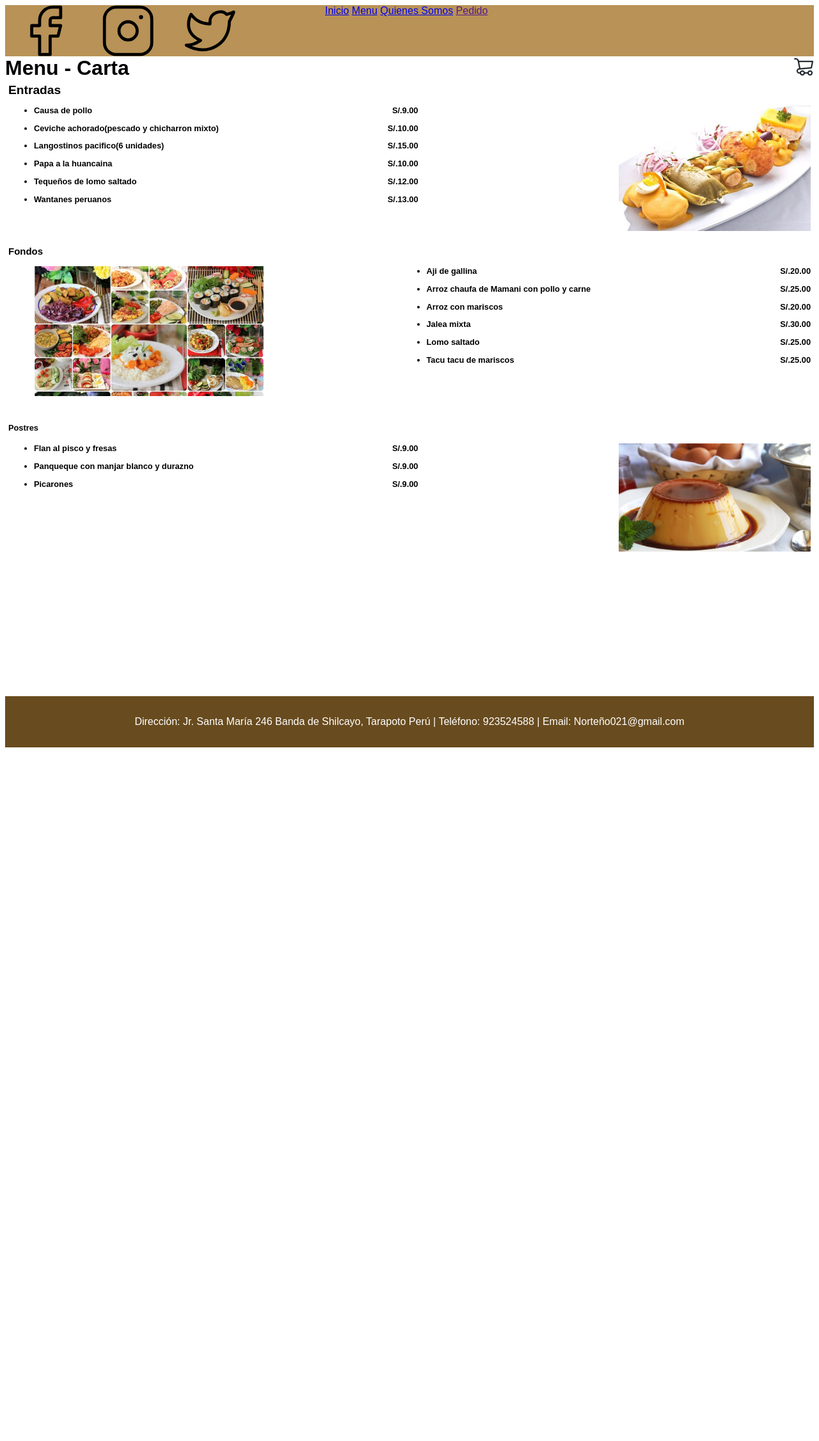
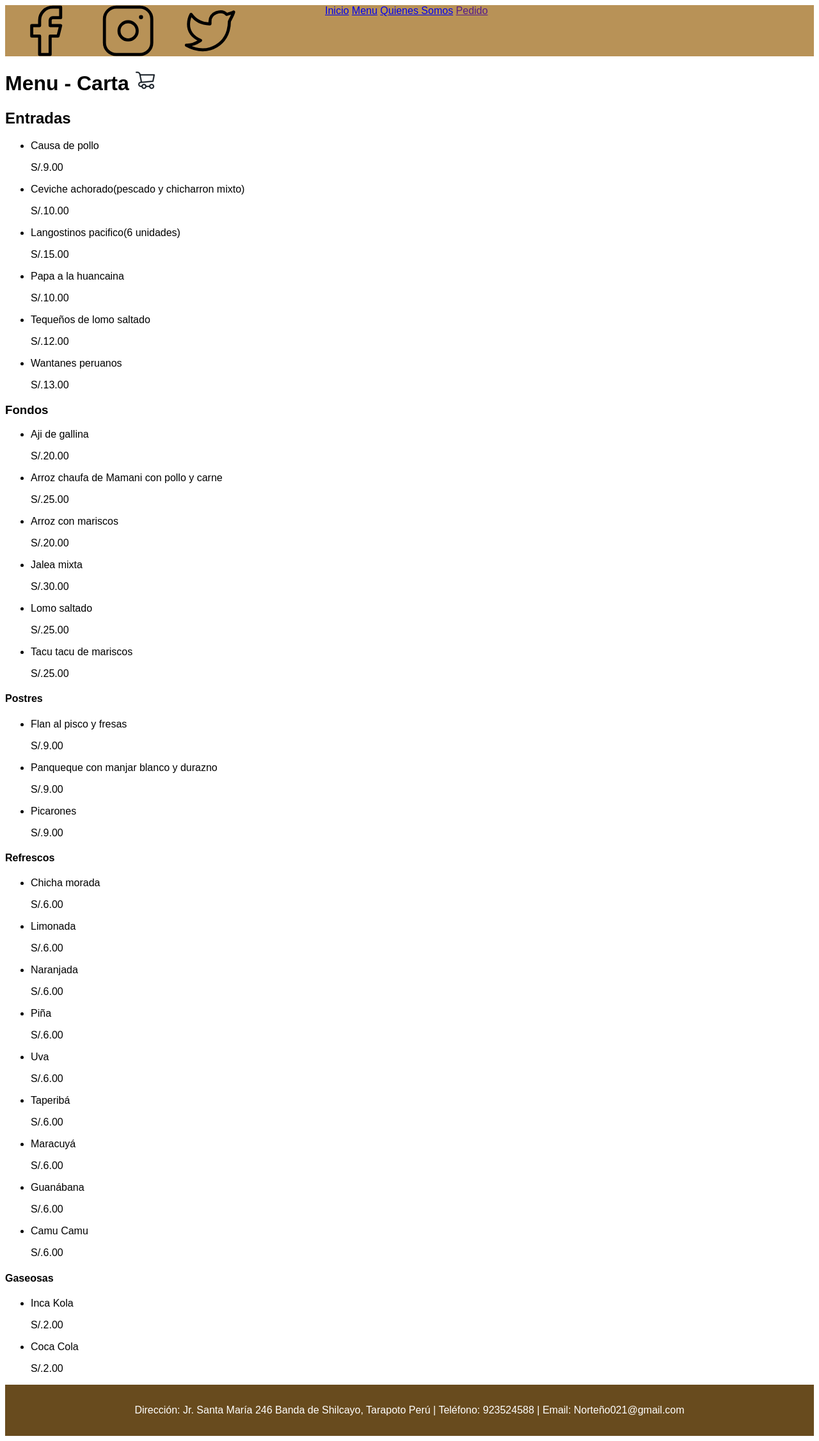
Before and after one commit to freddyjosias/webbuengustoperuano, a PHP site: page /hacer-pedido.html in a window 1280 px wide. Shown: the whole page at 64% size. Before the commit the page ends 1168 px from the top, so only its background shows below. Run offline with PHP 8.4, Linux system fonts and the light colour scheme.

Commit message:
Carta editada

```diff
--- a/css/estilos.css
+++ b/css/estilos.css
@@ -268,78 +268,6 @@ input[type="submit"]:active{
 
 /*MENU.HTML*/
 
-.menu-carta{
-    display: block;
-    width: 100%;
-    margin: 0;
-}
-
-.direccion-texto{
-    display: block;
-    font-size: 2em;
-    margin: 0;
-    font-weight: bold;
-}
-.direccion-carrito{
-    float: right;
-}
-.carta{
-    margin: 0;
-}
-.comidas{
-    display: block;
-    font-size: 0.8em;
-    font-weight: bold;
-    padding: 5px;
-    margin: 0;
-}
-.h{
-    margin: 0;
-}
-.bloque1{
-    display: block;
-    column-count: 2;
-}
-.bloque1 li{
-    column-count: 2;
-}
-.bloque1 li p{
-    text-align: right;
-}
-.bloque1 img{
-    height: auto;
-    max-width: 50%;
-    float: right;
-}
-.bloque2{
-    display: block;
-    column-count: 2;
-}
-.bloque2 li{
-    column-count: 2;
-}
-.bloque2 li p{
-    text-align: right;
-}
-.bloque2 img{
-    height: auto;
-    max-width: 60%;
-}
-.bloque3{
-    display: block;
-    column-count: 2;
-}
-.bloque3 li{
-    column-count: 2;
-}
-.bloque3 li p{
-    text-align: right;
-}
-.bloque3 img{
-    height: auto;
-    max-width: 50%;
-    float: right;
-}
 
 /* QUIENES SOMOS */
 
--- a/hacer-pedido.html
+++ b/hacer-pedido.html
@@ -24,18 +24,18 @@
                     <a href="">Pedido</a>
 				</div>
         	</div>
-    	<div class="centro">
-    		<div class="menu-carta">
-    			<div class="titulo-diseño">
-    				<h1 class="direccion-texto">
+    	<div>
+    		<div>
+    			<div>
+    				<h1>
                         Menu - Carta
-                        <img class="direccion-carrito" src="img/icono.png">
+                        <img src="img/icono.png">
                     </h1>
     			</div>
-    			<div class="carta">
-    				<div class="comidas">
-    					<h2 class = "h">Entradas</h2>
-	    				<ul class = "bloque1">
+    			<div>
+    				<div>
+    					<h2>Entradas</h2>
+	    				<ul>
 	    					<li>Causa de pollo
 	    						<p>S/.9.00</p>
 	    					</li>
@@ -54,17 +54,15 @@
 	    					<li>Wantanes peruanos
 	    						<p>S/.13.00</p>
 	    					</li>
-	    					<img src="img/entradas.jpg">
 	    				</ul>
     				</div>
     			</div>
-    			<div class="comidas">
+    			<div>
     				<div>
 	    				<h3>Fondos</h3>
     				</div>
   					<div>
-    					<ul class = "bloque2">
-    						<img src="img/fondos.jpg">
+    					<ul>
     						<li>Aji de gallina
 	    						<p>S/.20.00</p>
 	    					</li>
@@ -86,10 +84,10 @@
 	    				</ul>
     				</div>
     			</div>
-    			<div class="comidas">
+    			<div>
     				<div>
     					<h4>Postres</h4>
-	    				<ul class = "bloque3">
+	    				<ul>
 	    					<li>Flan al pisco y fresas
 	    						<p>S/.9.00</p>
 	    					</li>
@@ -99,7 +97,53 @@
 	    					<li>Picarones
 	    						<p>S/.9.00</p>
 	    					</li>
-	    					<img src="img/postres.jpg">
+	    				</ul>
+    				</div>
+				</div>
+				<div>
+    				<div>
+    					<h4>Refrescos</h4>
+	    				<ul>
+	    					<li>Chicha morada
+	    						<p>S/.6.00</p>
+	    					</li>
+	    					<li>Limonada
+	    						<p>S/.6.00</p>
+	    					</li>
+	    					<li>Naranjada
+	    						<p>S/.6.00</p>
+							</li>
+							<li>Piña
+	    						<p>S/.6.00</p>
+							</li>
+							<li>Uva
+	    						<p>S/.6.00</p>
+							</li>
+							<li>Taperibá
+	    						<p>S/.6.00</p>
+							</li>
+							<li>Maracuyá
+	    						<p>S/.6.00</p>
+							</li>
+							<li>Guanábana
+	    						<p>S/.6.00</p>
+							</li>
+							<li>Camu Camu
+	    						<p>S/.6.00</p>
+	    					</li>
+	    				</ul>
+    				</div>
+				</div>
+				<div>
+    				<div>
+    					<h4>Gaseosas</h4>
+	    				<ul>
+	    					<li>Inca Kola
+	    						<p>S/.2.00</p>
+	    					</li>
+	    					<li>Coca Cola
+	    						<p>S/.2.00</p>
+	    					</li>
 	    				</ul>
     				</div>
     			</div>
```
